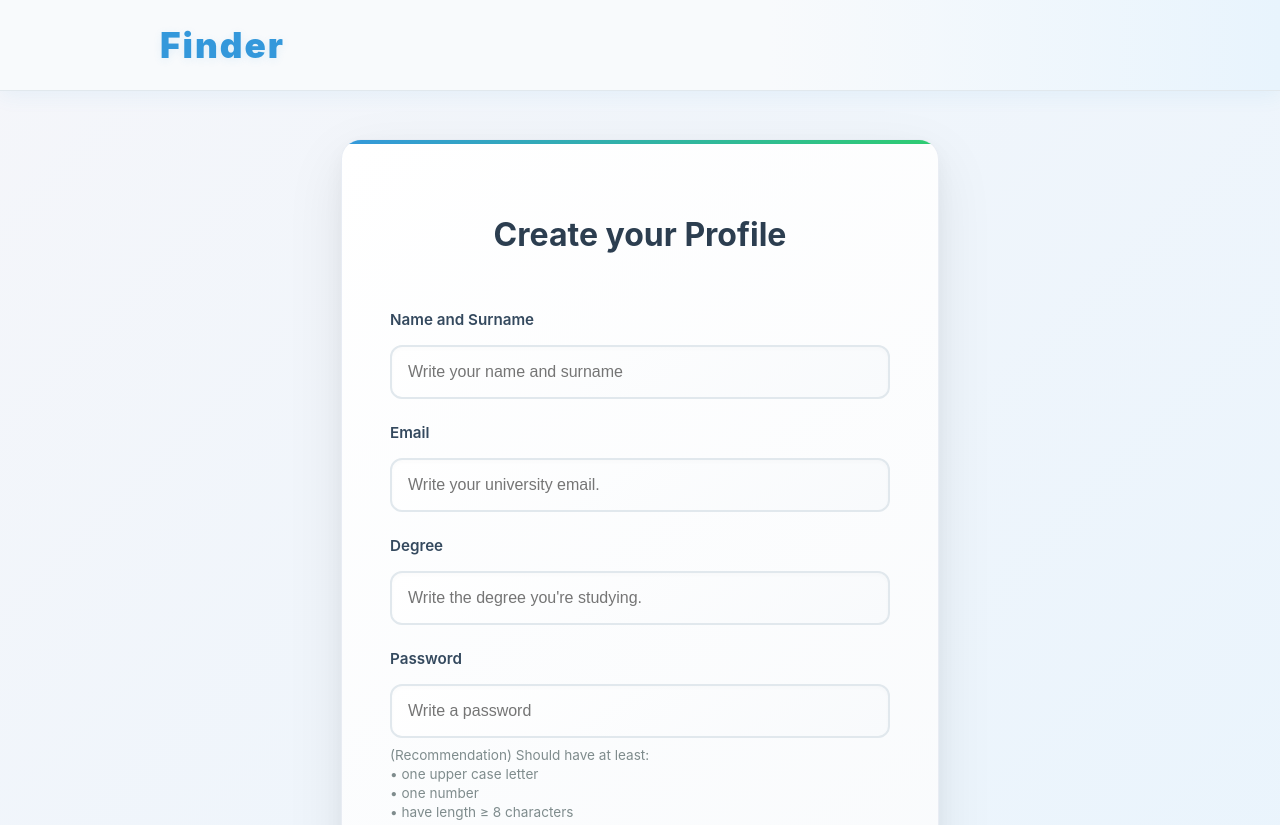
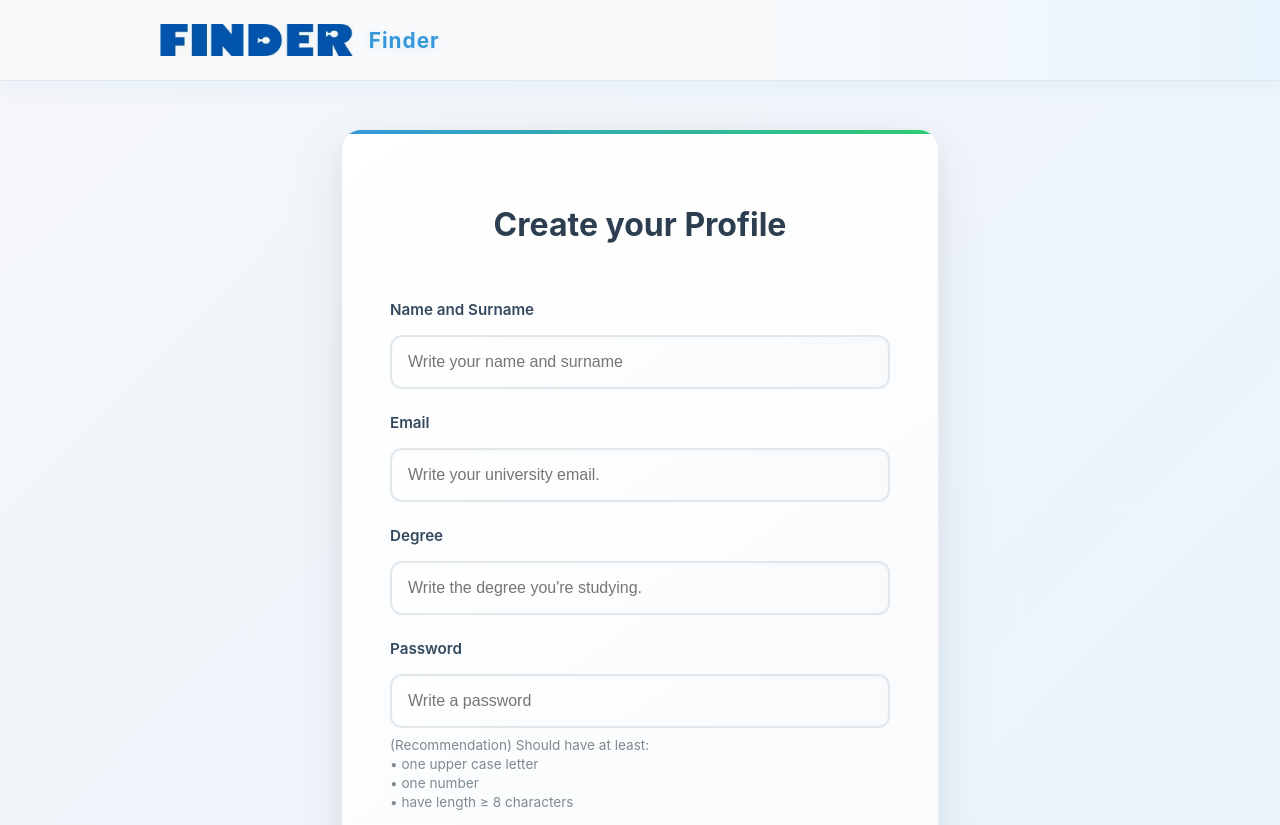
Before and after one commit to Dabboy345/FINDER, a website with bundled scripts: page public/signup/signup.html in a window 1280 px wide. Shown: the top 825 px of the page. Built offline with nearby package versions, Linux system fonts and the light colour scheme.

Commit message:
Add logo image and update logo container styles across About, Contact, Main Page, Profile, and Signup sections for improved navigation and consistency.

```diff
--- a/public/main_page/main_page.css
+++ b/public/main_page/main_page.css
@@ -26,21 +26,30 @@ body {
     z-index: 100;
 }
 
-.logo {
-    font-size: 2.2rem;
-    font-weight: 900;
+.logo-container {
+    display: flex;
+    align-items: center;
+    gap: 1rem;
+    cursor: pointer;
+    transition: all 0.3s ease;
+}
+
+.logo-container:hover {
+    transform: scale(1.05);
+    opacity: 0.8;
+}
+
+.logo-img {
+    height: 32px;
+    width: auto;
+}
+
+.logo-container span {
+    font-size: 1.3rem;
+    font-weight: 700;
     color: #3498db;
-    letter-spacing: 2px;
-    cursor: pointer;
+    letter-spacing: 1px;
     text-shadow: 0 2px 8px rgba(52, 152, 219, 0.1);
-    transition: all 0.3s ease;
-    user-select: none;
-}
-
-.logo:hover {
-    color: #2980b9;
-    transform: scale(1.08) rotate(-2deg);
-    text-shadow: 0 4px 16px rgba(52, 152, 219, 0.2);
 }
 
 .nav-links {
--- a/public/profile/profile.css
+++ b/public/profile/profile.css
@@ -42,21 +42,30 @@ body {
   z-index: 100;
 }
 
-.logo {
-  font-size: 2.2rem;
-  font-weight: 900;
-  color: var(--primary-color);
-  letter-spacing: 2px;
+.logo-container {
+  display: flex;
+  align-items: center;
+  gap: 1rem;
   cursor: pointer;
-  text-shadow: 0 2px 8px rgba(52, 152, 219, 0.1);
   transition: all 0.3s ease;
-  user-select: none;
 }
 
-.logo:hover {
-  color: var(--primary-hover);
-  transform: scale(1.08) rotate(-2deg);
-  text-shadow: 0 4px 16px rgba(52, 152, 219, 0.2);
+.logo-container:hover {
+  transform: scale(1.05);
+  opacity: 0.8;
+}
+
+.logo-img {
+  height: 32px;
+  width: auto;
+}
+
+.logo-container span {
+  font-size: 1.3rem;
+  font-weight: 700;
+  color: var(--primary-color);
+  letter-spacing: 1px;
+  text-shadow: 0 2px 8px rgba(52, 152, 219, 0.1);
 }
 
 .nav-links {
--- a/public/signup/signup.css
+++ b/public/signup/signup.css
@@ -24,21 +24,30 @@ header {
   margin: auto;
 }
 
-.logo {
-  font-weight: 900;
-  font-size: 2.2rem;
-  color: #3498db;
-  letter-spacing: 2px;
+.logo-container {
+  display: flex;
+  align-items: center;
+  gap: 1rem;
   cursor: pointer;
-  text-shadow: 0 2px 8px rgba(52, 152, 219, 0.1);
   transition: all 0.3s ease;
-  user-select: none;
 }
 
-.logo:hover {
-  color: #2980b9;
-  transform: scale(1.08) rotate(-2deg);
-  text-shadow: 0 4px 16px rgba(52, 152, 219, 0.2);
+.logo-container:hover {
+  transform: scale(1.05);
+  opacity: 0.8;
+}
+
+.logo-img {
+  height: 32px;
+  width: auto;
+}
+
+.logo-container span {
+  font-size: 1.3rem;
+  font-weight: 700;
+  color: #3498db;
+  letter-spacing: 1px;
+  text-shadow: 0 2px 8px rgba(52, 152, 219, 0.1);
 }
 
 nav a {
--- a/public/signup/signup.html
+++ b/public/signup/signup.html
@@ -11,7 +11,10 @@
 <body>
   <header>
     <div class="nav-container">
-      <div class="logo">Finder</div>
+      <div class="logo-container">
+        <img src="../FINDER_LOGO.jpeg" alt="Finder" class="logo-img">
+        <span>Finder</span>
+      </div>
       <nav>
       </nav>
     </div>
```
Also changed, not shown: public/about/about.html (+1 -0 lines), public/contact/contact.html (+1 -0 lines), public/main_page/main_page.html (+4 -1 lines), public/profile/profile.html (+4 -1 lines).
